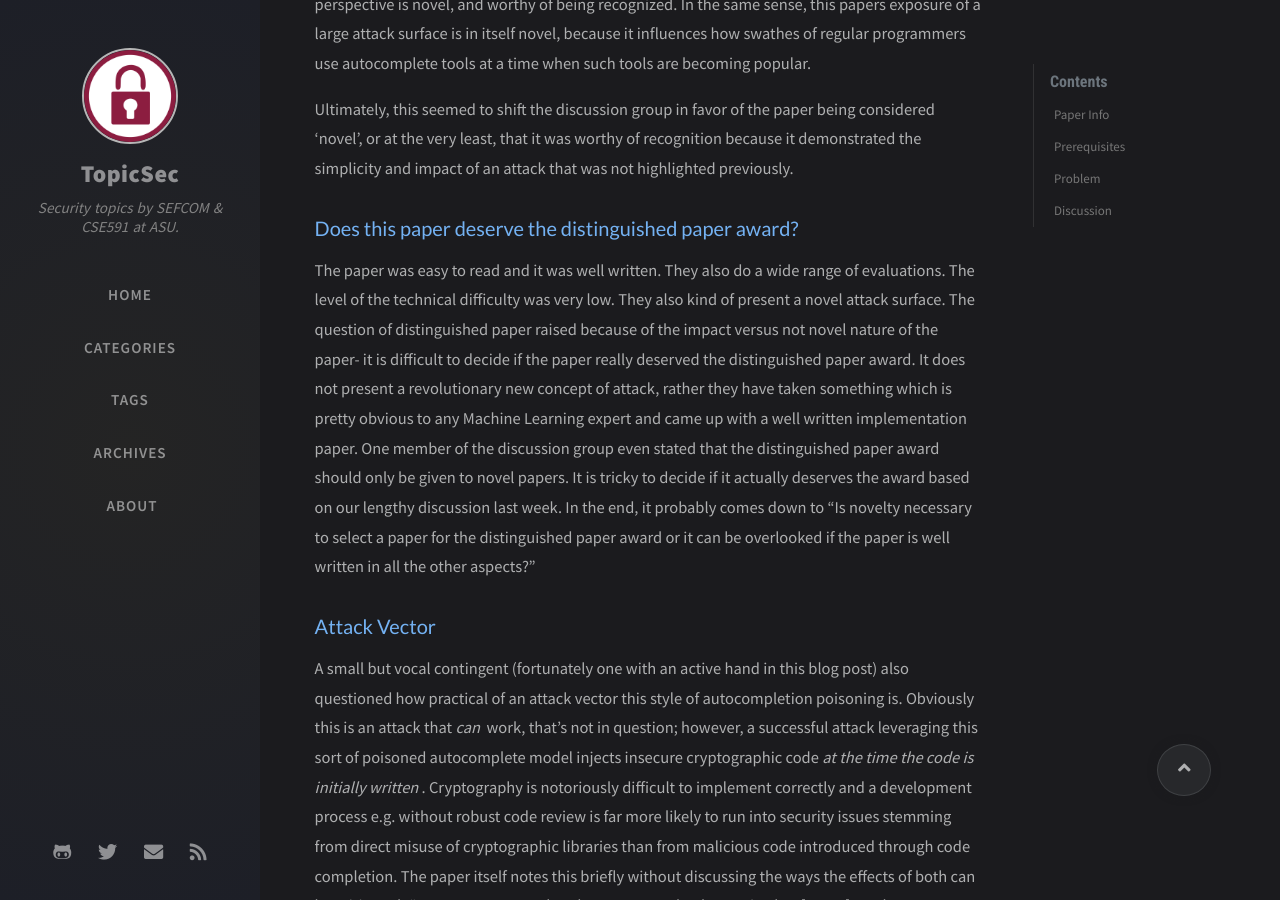
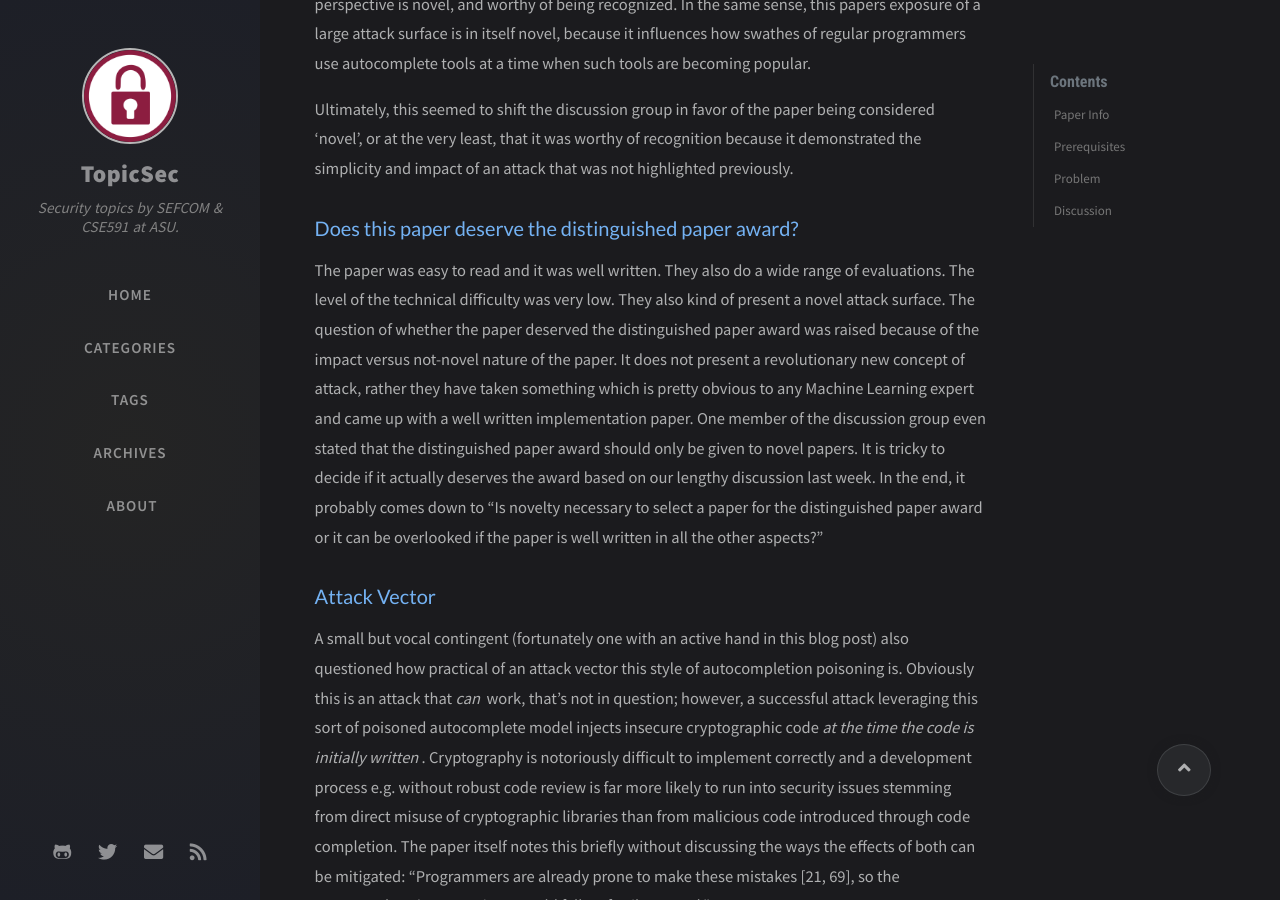
Before and after one commit to TopicSec/topicsec.github.io, a Jekyll site: the page built from _posts/2021-10-27-you-autocomplete-me.md, in a window 1280 px wide and 900 px high, scrolled down 2452 px. Built offline with Jekyll 4.4.1, drawn with Linux system fonts in a browser that asks for light colours; nearby versions of some CDN libraries; comment, search, counter and statistics services are not loaded.

Commit message:
Updated a section

```diff
--- a/_posts/2021-10-27-you-autocomplete-me.md
+++ b/_posts/2021-10-27-you-autocomplete-me.md
@@ -49,7 +49,7 @@ Ultimately, this seemed to shift the discussion group in favor of the paper bein
 
 ### Does this paper deserve the distinguished paper award?
 
-The paper was easy to read and it was well written. They also do a wide range of evaluations. The level of the technical difficulty was very low. They also kind of present a novel attack surface. The question of distinguished paper raised because of the impact versus not novel nature of the paper- it is difficult to decide if the paper really deserved the distinguished paper award. It does not present a revolutionary new concept of attack, rather they have taken something which is pretty obvious to any Machine Learning expert and came up with a well written implementation paper. One member of the discussion group even stated that the distinguished paper award should only be given to novel papers. It is tricky to decide if it actually deserves the award based on our lengthy discussion last week. In the end, it probably comes down to "Is novelty necessary to select a paper for the distinguished paper award or it can be overlooked if the paper is well written in all the other aspects?"
+The paper was easy to read and it was well written. They also do a wide range of evaluations. The level of the technical difficulty was very low. They also kind of present a novel attack surface. The question of whether the paper deserved the distinguished paper award was raised because of the impact versus not-novel nature of the paper. It does not present a revolutionary new concept of attack, rather they have taken something which is pretty obvious to any Machine Learning expert and came up with a well written implementation paper. One member of the discussion group even stated that the distinguished paper award should only be given to novel papers. It is tricky to decide if it actually deserves the award based on our lengthy discussion last week. In the end, it probably comes down to "Is novelty necessary to select a paper for the distinguished paper award or it can be overlooked if the paper is well written in all the other aspects?"
 
 ### Attack Vector
 
```
Also changed, not shown: 1 other file.
